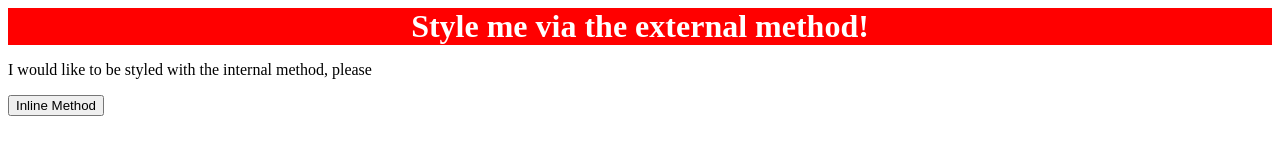
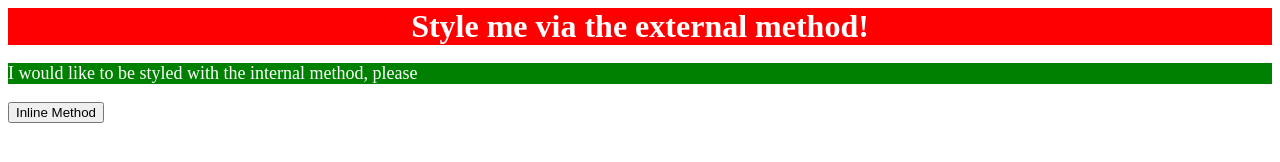
Before and after one commit to defjoy9/css-exercises, a plain HTML site: page index.html in a window 1280 px wide. Drawn offline with Linux system fonts and the light colour scheme.

Commit message:
Update
Added internal css code for the exercise

```diff
--- a/index.html
+++ b/index.html
@@ -5,8 +5,23 @@
     <meta name="viewport" content="width=device-width, initial-scale=1.0">
     <title>Adding CSS</title>
     <link rel="stylesheet" href="style.css">
+    <Style>
+        p{
+            background-color: green;
+            color: white;
+            font-size: 18px;
+        }
+    </Style>
 </head>
 <body>
+<!--
+
+    EXTERNAL: div: a red background, white text, a font size of 32px, center aligned, and bold
+    INTERNAL: p: a green background, white text, and a font size of 18px
+    INLINE: button: an orange background and a font size of 18px
+
+-->
+
     <div>Style me via the external method!</div>
     <p>I would like to be styled with the internal method, please</p>
     <button>Inline Method</button>
```
